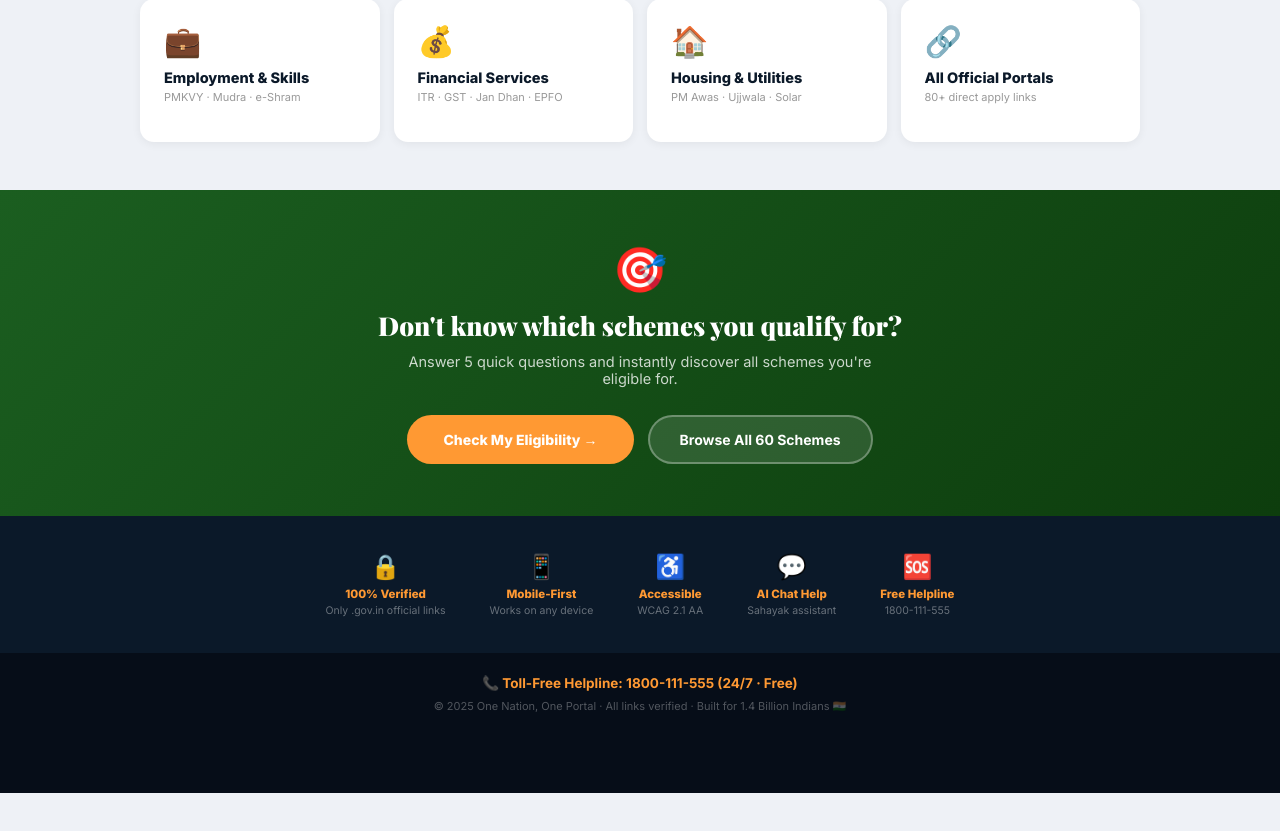
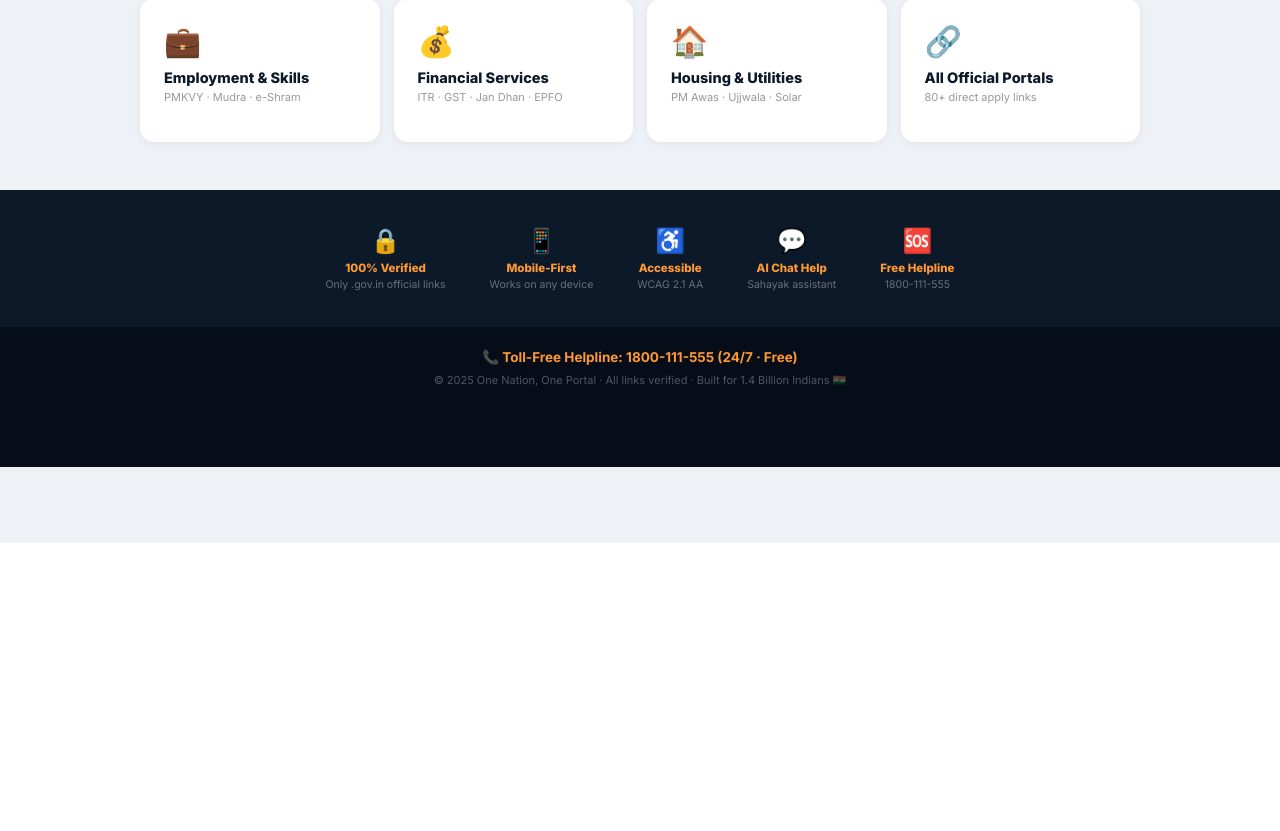
Before and after one commit to thanishkaykb/One-Nation-One-Portal, a React (Vite) app: page / in a window 1280 px wide. Shown: the part 803-1634 px from the top of the page. After the commit the page ends 1346 px from the top, so only its background shows below. Built offline with nearby package versions, Linux system fonts and the light colour scheme.

Commit message:
Update App.jsx

```diff
--- a/src/App.jsx
+++ b/src/App.jsx
@@ -822,15 +822,6 @@
           ))}
         </div>
       </div>
-      <div style={{ background: "linear-gradient(135deg,#1b5e20,#0d3d0d)", padding: "52px 20px", textAlign: "center" }}>
-        <div style={{ fontSize: 44, marginBottom: 12 }}>🎯</div>
-        <h2 style={{ fontFamily: "'Playfair Display',serif", color: "#fff", fontSize: 26, fontWeight: 900, marginBottom: 10 }}>Don't know which schemes you qualify for?</h2>
-        <p style={{ color: "rgba(255,255,255,.78)", fontSize: 14.5, maxWidth: 480, margin: "0 auto 28px" }}>Answer 5 quick questions and instantly discover all schemes you're eligible for.</p>
-        <div style={{ display: "flex", gap: 14, justifyContent: "center", flexWrap: "wrap" }}>
-          <button onClick={() => navigate('eligibility')} style={{ background: "#FF9933", border: "none", borderRadius: 50, padding: "14px 36px", color: "#fff", fontWeight: 900, fontSize: 14, cursor: "pointer", fontFamily: "inherit" }}>Check My Eligibility →</button>
-          <button onClick={() => navigate('schemes')} style={{ background: "rgba(255,255,255,.12)", border: "2px solid rgba(255,255,255,.3)", borderRadius: 50, padding: "14px 30px", color: "#fff", fontWeight: 700, fontSize: 14, cursor: "pointer", fontFamily: "inherit" }}>Browse All 60 Schemes</button>
-        </div>
-      </div>
       <div style={{ background: "#0b1929", padding: "36px 20px" }}>
         <div style={{ display: "flex", justifyContent: "center", gap: 44, flexWrap: "wrap", maxWidth: 900, margin: "0 auto" }}>
           {[["🔒", "100% Verified", "Only .gov.in official links"], ["📱", "Mobile-First", "Works on any device"], ["♿", "Accessible", "WCAG 2.1 AA"], ["💬", "AI Chat Help", "Sahayak assistant"], ["🆘", "Free Helpline", "1800-111-555"]].map(([ic, t, d]) => (
```
